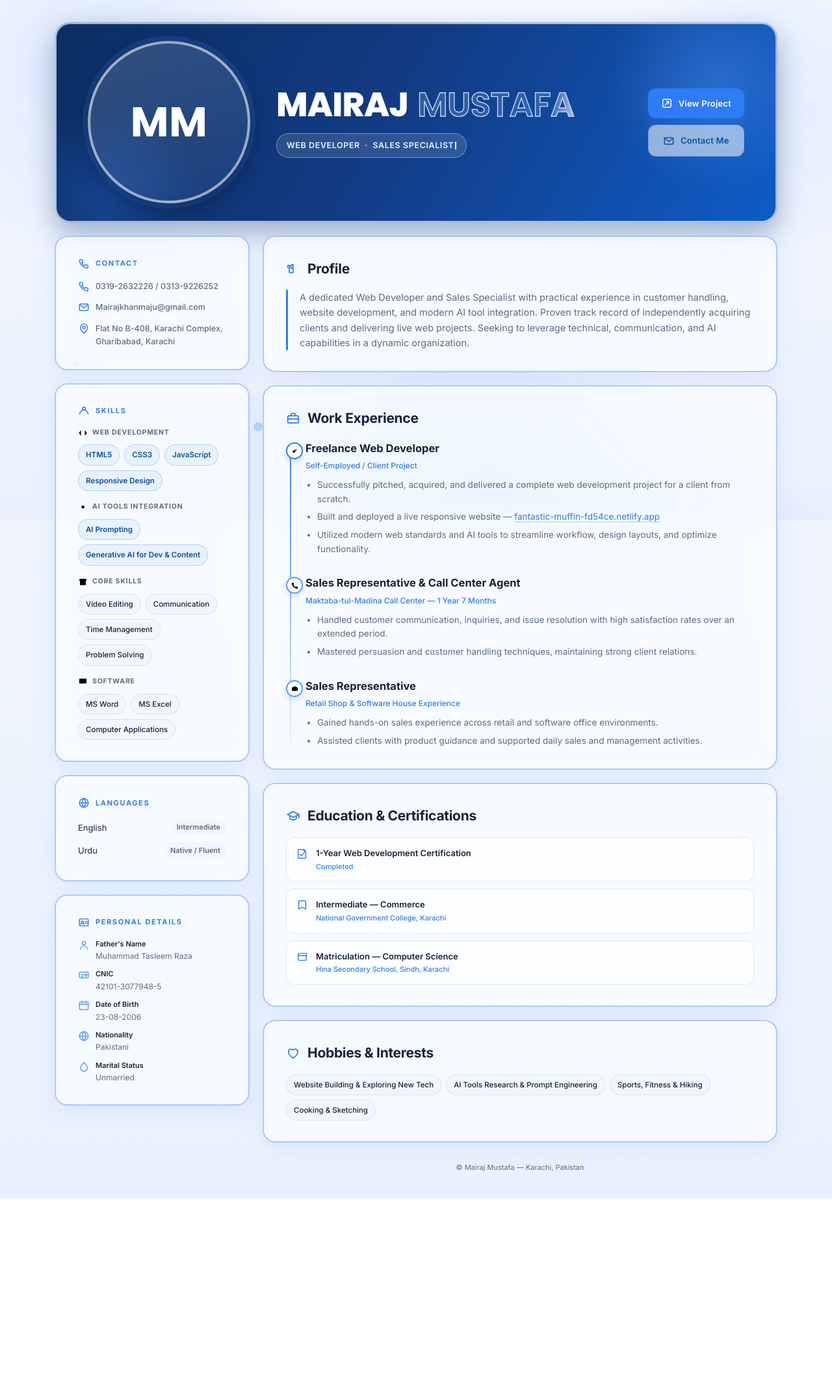
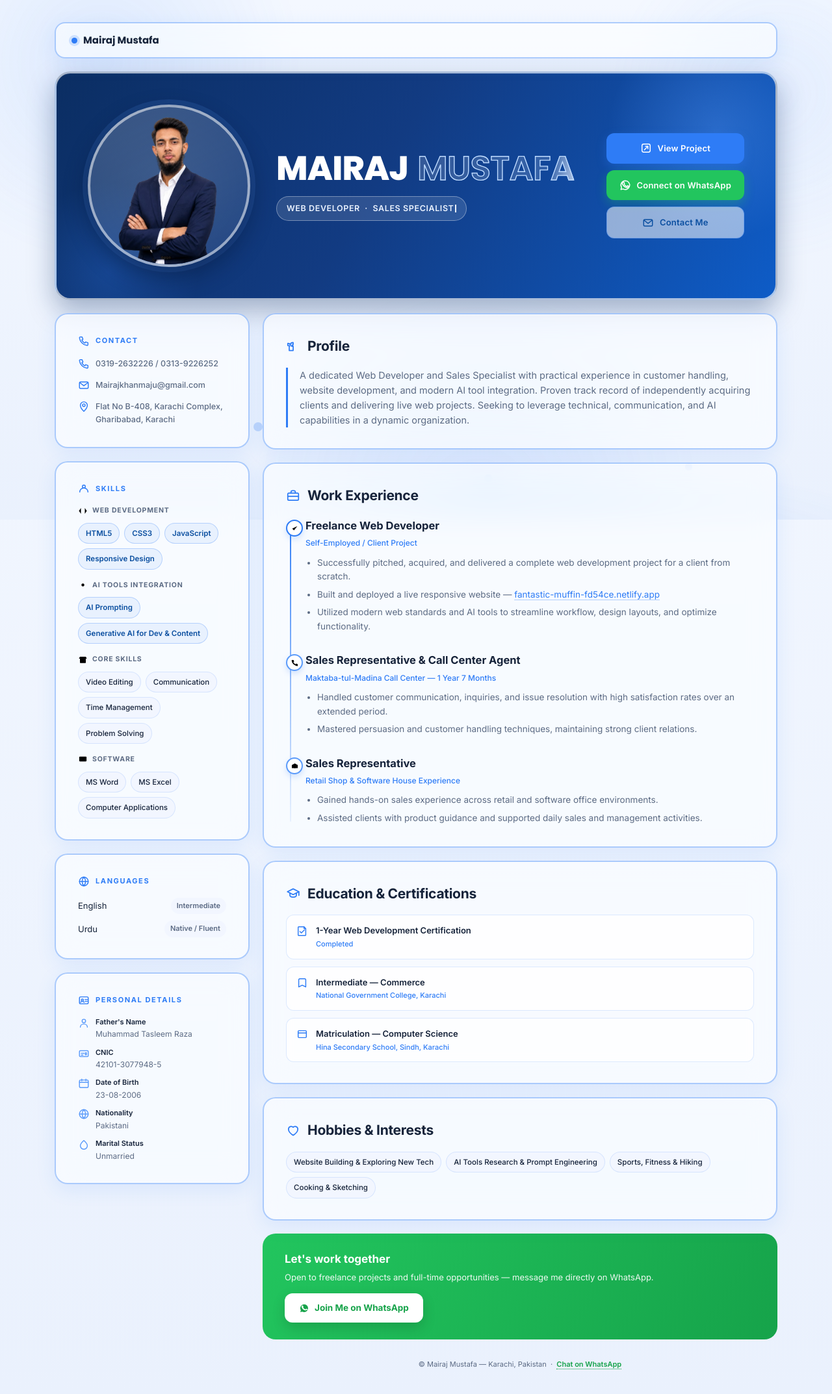
Before and after one commit to marajkhn-765678/mairaj-portfolio, a plain HTML site: page CV.html in a window 1280 px wide. Shown: the whole page at 65% size. Before the commit the page ends 1845 px from the top, so only its background shows below. Drawn offline with Linux system fonts and the light colour scheme.

Commit message:
update message likho

```diff
--- a/CV.html
+++ b/CV.html
@@ -19,6 +19,8 @@
     --glass:rgba(255,255,255,0.60);
     --glass-2:rgba(255,255,255,0.78);
     --glass-border:rgba(46,124,246,0.16);
+    --whatsapp:#22C55E;
+    --whatsapp-deep:#16A34A;
   }
   *{box-sizing:border-box; margin:0; padding:0;}
   html{scroll-behavior:smooth;}
@@ -133,6 +135,76 @@
     border:2px solid rgba(46,124,246,0.38);
     box-shadow:0 8px 30px rgba(46,124,246,0.10), inset 0 1px 0 rgba(255,255,255,0.6);
   }
+
+  /* ============ NAVBAR ============ */
+  .navbar{
+    display:flex;
+    align-items:center;
+    justify-content:space-between;
+    border-radius:16px;
+    padding:14px 24px;
+    position:sticky;
+    top:16px;
+    z-index:50;
+  }
+  .nav-brand{
+    display:flex;
+    align-items:center;
+    gap:9px;
+    font-family:'Poppins', sans-serif;
+    font-weight:700;
+    font-size:15px;
+    color:var(--ink);
+    text-decoration:none;
+  }
+  .nav-brand .dot{
+    width:9px; height:9px; border-radius:50%;
+    background:var(--blue);
+    box-shadow:0 0 0 4px rgba(46,124,246,0.18);
+  }
+  .nav-links{
+    display:flex;
+    align-items:center;
+    gap:6px;
+    list-style:none;
+  }
+  .nav-links a{
+    display:flex;
+    align-items:center;
+    gap:6px;
+    text-decoration:none;
+    font-size:13px;
+    font-weight:600;
+    color:var(--muted);
+    padding:9px 14px;
+    border-radius:10px;
+    transition:background .18s ease, color .18s ease, transform .18s ease;
+  }
+  .nav-links a:hover{
+    background:var(--blue-pale);
+    color:var(--blue-deep);
+    transform:translateY(-1px);
+  }
+  .nav-links a.nav-cv{
+    color:var(--blue-deep);
+    background:var(--blue-pale);
+    border:1px solid rgba(46,124,246,0.28);
+  }
+  .nav-links a.nav-cv:hover{
+    background:var(--blue);
+    color:#fff;
+  }
+  .nav-links a.nav-whatsapp{
+    color:#fff;
+    background:var(--whatsapp);
+    box-shadow:0 6px 16px rgba(34,197,94,0.30);
+  }
+  .nav-links a.nav-whatsapp:hover{
+    background:var(--whatsapp-deep);
+    transform:translateY(-2px);
+    box-shadow:0 10px 22px rgba(34,197,94,0.38);
+  }
+  .nav-links a svg{ width:15px; height:15px; }
 
   /* ============ HERO HEADER ============ */
   .hero{
@@ -328,6 +400,13 @@
     border:1.5px solid rgba(46,124,246,0.35);
   }
   .btn-ghost:hover{ background:var(--blue-pale); transform:translateY(-3px); border-color:var(--blue); box-shadow:0 10px 22px rgba(46,124,246,0.20); }
+  .btn-whatsapp{
+    background:var(--whatsapp);
+    color:#fff;
+    box-shadow:0 6px 16px rgba(34,197,94,0.32);
+  }
+  .btn-whatsapp:hover{ background:var(--whatsapp-deep); transform:translateY(-3px) scale(1.02); box-shadow:0 14px 28px rgba(34,197,94,0.42); }
+  .btn-whatsapp:active{ transform:translateY(-1px) scale(0.99); }
 
   /* ============ GRID ============ */
   .grid{ display:grid; grid-template-columns:300px 1fr; gap:20px; align-items:start; }
@@ -473,29 +552,68 @@
   .tl-item a.link{ color:var(--blue); text-decoration:none; border-bottom:1px solid rgba(46,124,246,0.35); transition:color .18s ease; }
   .tl-item a.link:hover{ color:var(--blue-deep); }
 
+  /* whatsapp CTA strip */
+  .whatsapp-strip{
+    display:flex;
+    align-items:center;
+    justify-content:space-between;
+    flex-wrap:wrap;
+    gap:14px;
+    padding:26px 34px;
+    border-radius:20px;
+    background:linear-gradient(120deg, var(--whatsapp), var(--whatsapp-deep));
+    color:#fff;
+  }
+  .whatsapp-strip .wtext{ display:flex; flex-direction:column; gap:4px; }
+  .whatsapp-strip .wtext strong{ font-size:17px; font-weight:700; }
+  .whatsapp-strip .wtext span{ font-size:13px; opacity:0.92; font-weight:400; }
+  .whatsapp-strip a.btn-join{
+    display:flex; align-items:center; gap:8px;
+    background:#fff;
+    color:var(--whatsapp-deep);
+    font-weight:700;
+    font-size:13.5px;
+    text-decoration:none;
+    padding:12px 22px;
+    border-radius:12px;
+    transition:transform .2s ease, box-shadow .2s ease;
+    box-shadow:0 8px 20px rgba(0,0,0,0.15);
+  }
+  .whatsapp-strip a.btn-join:hover{ transform:translateY(-3px) scale(1.03); box-shadow:0 14px 28px rgba(0,0,0,0.2); }
+
   footer{
     font-size:11px;
     color:var(--muted);
     text-align:center;
     padding:10px 0 4px;
   }
-
-  @media print{
-    body{ background:#fff; color:#111; }
-    .glass{ backdrop-filter:none; background:#fff; border:1px solid #ddd; box-shadow:none; }
+  footer a{
+    color:var(--whatsapp-deep);
+    text-decoration:none;
+    font-weight:600;
+    border-bottom:1px dotted var(--whatsapp-deep);
   }
 
-  /* ---------- scale wrapper: keeps the exact desktop layout on any screen ---------- */
-  .scale-outer{
-    width:100%;
-    overflow-x:hidden;
-    display:flex;
-    justify-content:center;
-  }
-  .page{
-    width:1180px;
-    max-width:1180px;
-    transform-origin:top center;
+  /* ---------- responsive layout (real CSS, works everywhere) ---------- */
+  @media (max-width: 900px){
+    .page{ padding:18px; gap:16px; }
+
+    .navbar{ flex-wrap:wrap; gap:10px; padding:12px 16px; border-radius:18px; }
+    .nav-links{ flex-wrap:wrap; justify-content:center; gap:4px; width:100%; }
+    .nav-links a{ font-size:12px; padding:7px 10px; }
+
+    .hero{ flex-direction:column; text-align:center; padding:32px 22px; gap:20px; }
+    .avatar-slot{ width:170px; height:170px; }
+    .avatar-slot .initials{ font-size:46px; }
+    .hero-info h1{ justify-content:center; font-size:34px; gap:8px; }
+    .role-tag{ max-width:none !important; }
+    .hero-actions{ flex-direction:column; width:100%; }
+    .btn{ width:100%; }
+
+    .grid{ grid-template-columns:1fr; }
+    .panel{ padding:22px 20px; }
+
+    .whatsapp-strip{ flex-direction:column; text-align:center; padding:22px 20px; }
   }
 </style>
 </head>
@@ -517,11 +635,15 @@
   <span class="particle" style="left:92%; width:9px; height:9px; animation-duration:14s; animation-delay:5s;"></span>
 </div>
 
-<div class="scale-outer" id="scaleOuter">
 <div class="page" id="page">
 
+  <!-- ================= NAVBAR ================= -->
+  <nav class="navbar glass">
+    <a href="#home" class="nav-brand"><span class="dot"></span> Mairaj Mustafa</a>
+  </nav>
+
   <!-- ================= HERO ================= -->
-  <header class="hero glass">
+  <header class="hero glass" id="home">
     <div class="avatar-slot">
       <!-- To use your own photo: put an image file (e.g. photo.jpg) in the same folder
            as this HTML file, then change the line below to:
@@ -539,6 +661,10 @@
       <a class="btn btn-primary" href="https://fantastic-muffin-fd54ce.netlify.app/" target="_blank" rel="noopener">
         <svg class="icon" viewBox="0 0 20 20" stroke="#fff"><path d="M7 13 13 7"/><path d="M9 7h4v4"/><rect x="3" y="3" width="14" height="14" rx="3"/></svg>
         View Project
+      </a>
+      <a class="btn btn-whatsapp" href="https://wa.me/923192632226" target="_blank" rel="noopener">
+        <svg class="icon" viewBox="0 0 20 20" fill="#fff" stroke="none"><path d="M10 2.5a7.5 7.5 0 0 0-6.4 11.4L2.5 17.5l3.7-1a7.5 7.5 0 1 0 3.8-14Zm4.4 10.7c-.2.5-1.1 1-1.5 1-.4 0-.9.1-2.9-.8-2.4-1.1-3.9-3.6-4-3.8-.1-.2-1-1.3-1-2.5s.6-1.8.9-2c.2-.2.5-.3.7-.3h.5c.2 0 .4 0 .6.4.2.5.7 1.7.8 1.8.1.2.1.3 0 .5-.1.2-.2.3-.3.5-.2.2-.3.3-.1.6.2.3.8 1.3 1.7 2.1 1.2 1 2.1 1.4 2.4 1.5.3.1.4.1.6-.1.2-.2.7-.8.9-1.1.2-.3.4-.2.6-.1.2.1 1.5.7 1.7.8.2.1.4.2.4.3.1.2.1.7-.1 1.2Z"/></svg>
+        Connect on WhatsApp
       </a>
       <a class="btn btn-ghost" href="mailto:Mairajkhanmaju@gmail.com">
         <svg class="icon" viewBox="0 0 20 20"><rect x="2.5" y="4.5" width="15" height="11" rx="2"/><path d="M3 5.5 10 11l7-5.5"/></svg>
@@ -561,7 +687,7 @@
         <ul class="contact-list">
           <li>
             <svg class="icon" viewBox="0 0 20 20"><path d="M4 3h3l1.5 4-2 1.2a11 11 0 0 0 5.3 5.3l1.2-2 4 1.5v3a1.5 1.5 0 0 1-1.6 1.5A15 15 0 0 1 2.5 4.6 1.5 1.5 0 0 1 4 3Z"/></svg>
-            <span>0319-2632226 / 0313-9226252</span>
+            <a href="https://wa.me/923192632226" target="_blank" rel="noopener">0319-2632226 / 0313-9226252</a>
           </li>
           <li>
             <svg class="icon" viewBox="0 0 20 20"><rect x="2.5" y="4.5" width="15" height="11" rx="2"/><path d="M3 5.5 10 11l7-5.5"/></svg>
@@ -574,7 +700,7 @@
         </ul>
       </div>
 
-      <div class="panel glass">
+      <div class="panel glass" id="skills">
         <div class="block-title">
           <svg class="icon" viewBox="0 0 20 20"><path d="M3 15c0-3.9 3.1-7 7-7s7 3.1 7 7"/><circle cx="10" cy="5.5" r="2.5"/></svg>
           Skills
@@ -709,35 +835,22 @@
         </div>
       </section>
 
-      <footer>© Mairaj Mustafa — Karachi, Pakistan</footer>
+      <div class="whatsapp-strip">
+        <div class="wtext">
+          <strong>Let's work together</strong>
+          <span>Open to freelance projects and full-time opportunities — message me directly on WhatsApp.</span>
+        </div>
+        <a class="btn-join" href="https://wa.me/923192632226" target="_blank" rel="noopener">
+          <svg viewBox="0 0 20 20" width="16" height="16" fill="currentColor" stroke="none"><path d="M10 2.5a7.5 7.5 0 0 0-6.4 11.4L2.5 17.5l3.7-1a7.5 7.5 0 1 0 3.8-14Zm4.4 10.7c-.2.5-1.1 1-1.5 1-.4 0-.9.1-2.9-.8-2.4-1.1-3.9-3.6-4-3.8-.1-.2-1-1.3-1-2.5s.6-1.8.9-2c.2-.2.5-.3.7-.3h.5c.2 0 .4 0 .6.4.2.5.7 1.7.8 1.8.1.2.1.3 0 .5-.1.2-.2.3-.3.5-.2.2-.3.3-.1.6.2.3.8 1.3 1.7 2.1 1.2 1 2.1 1.4 2.4 1.5.3.1.4.1.6-.1.2-.2.7-.8.9-1.1.2-.3.4-.2.6-.1.2.1 1.5.7 1.7.8.2.1.4.2.4.3.1.2.1.7-.1 1.2Z"/></svg>
+          Join Me on WhatsApp
+        </a>
+      </div>
+
+      <footer>© Mairaj Mustafa — Karachi, Pakistan &nbsp;·&nbsp; <a href="https://wa.me/923192632226" target="_blank" rel="noopener">Chat on WhatsApp</a></footer>
 
     </div>
   </div>
 </div>
-</div>
-
-<script>
-  (function(){
-    var page = document.getElementById('page');
-    var outer = document.getElementById('scaleOuter');
-    var BASE_WIDTH = 1180;
-
-    function fit(){
-      page.style.transform = 'none';
-      var naturalHeight = page.offsetHeight;
-      var scale = Math.min(window.innerWidth / BASE_WIDTH, 1);
-      page.style.transform = 'scale(' + scale + ')';
-      outer.style.height = (naturalHeight * scale) + 'px';
-    }
-
-    window.addEventListener('load', fit);
-    window.addEventListener('resize', fit);
-    if (document.fonts && document.fonts.ready) {
-      document.fonts.ready.then(fit);
-    }
-    fit();
-  })();
-</script>
 
 </body>
 </html>
```
Also changed, not shown: ChatGPT_Image_Aug_8__2026__10_03_16_PM-removebg-preview.png (added).
